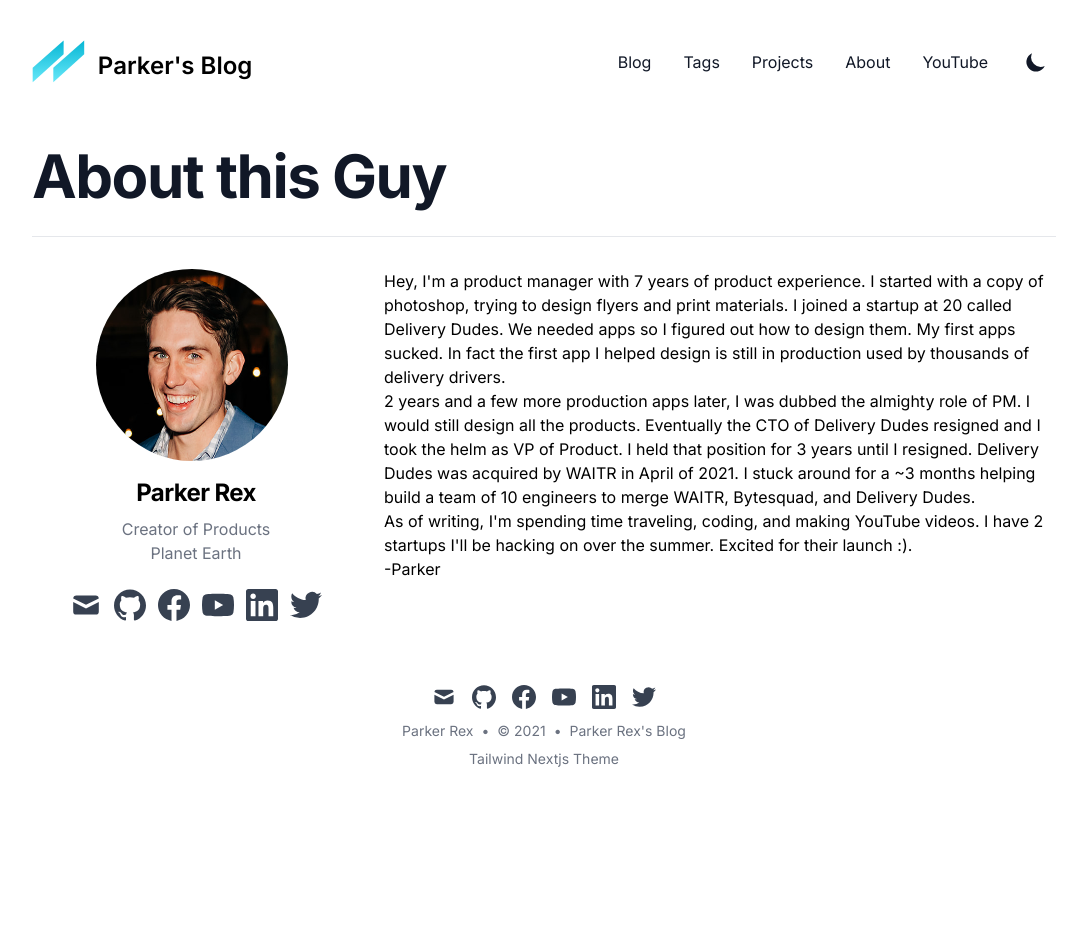
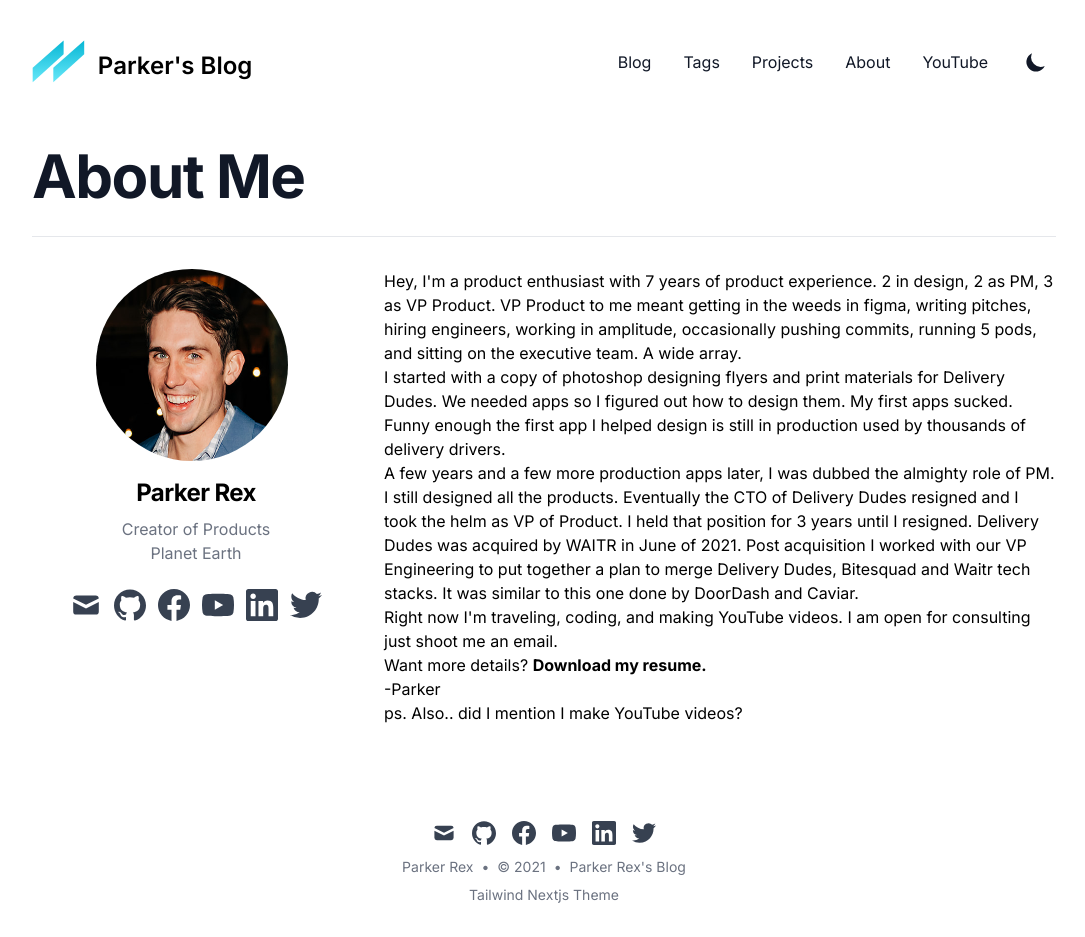
Before and after one commit to ParkerRex/product-blog, a Next.js app: page /about in a window 1280 px wide. Shown: the whole page, without its empty margins (96-1181 px from the left). Before the commit the page ends 801 px from the top, so only its background shows below. Built offline with nearby package versions, Linux system fonts and the light colour scheme; what @tailwindcss/typography would draw is missing.

Commit message:
added resume and updated about section

```diff
--- a/pages/about.js
+++ b/pages/about.js
@@ -13,7 +13,7 @@ export default function About() {
       <div className="divide-y">
         <div className="pt-6 pb-8 space-y-2 md:space-y-5">
           <h1 className="text-3xl font-extrabold leading-9 tracking-tight text-gray-900 dark:text-gray-100 sm:text-4xl sm:leading-10 md:text-6xl md:leading-14">
-            About this Guy
+            About Me
           </h1>
         </div>
         <div className="items-start space-y-2 xl:grid xl:grid-cols-3 xl:gap-x-8 xl:space-y-0">
@@ -35,20 +35,28 @@ export default function About() {
           </div>
           <div className="pt-8 pb-8 prose dark:prose-dark max-w-none xl:col-span-2">
             <p>
-              Hey, I'm a product manager with 7 years of product experience. I started with a copy of photoshop,
-              trying to design flyers and print materials. I joined a startup at 20 called Delivery Dudes.
-              We needed apps so I figured out how to design them. My first apps sucked. In fact the first app I helped design is still in production used by thousands of delivery drivers.
+              Hey, I'm a product enthusiast with 7 years of product experience. 2 in design, 2 as PM, 3 as VP Product. VP Product to me meant getting in the weeds in <a href='https://figma.com'>figma,</a> writing <a href='https://basecamp.com/shapeup/1.5-chapter-06'>pitches,</a> hiring engineers, working in <a href='https://amplitude.com'>amplitude,</a> occasionally pushing commits, running 5 pods, and sitting on the executive team. A wide array.
             </p>
             <p>
-              2 years and a few more production apps later, I was dubbed the almighty role of PM. I would still design all the products.
+            <p>
+              I started with a copy of photoshop
+              designing flyers and print materials for Delivery Dudes.
+              We needed apps so I figured out how to design them. My first apps sucked. Funny enough the first app I helped design is still in production used by thousands of delivery drivers.
+            </p>
+              A few years and a few more production apps later, I was dubbed the almighty role of PM. I still designed all the products.
               Eventually the CTO of Delivery Dudes resigned and I took the helm as VP of Product. I held that position for 3 years until I resigned.
-              Delivery Dudes was acquired by WAITR in April of 2021. I stuck around for a ~3 months helping build a team of 10 engineers to merge WAITR, Bytesquad, and Delivery Dudes.
+              Delivery Dudes was acquired by WAITR in June of 2021. Post acquisition I worked with our <a href='https://kaylegishen.com'>VP Engineering</a> to put together a plan to merge Delivery Dudes, Bitesquad and Waitr tech stacks. It was similar to <a href='https://doordash.engineering/2020/09/29/caviar-web-experience-react-components/'>this one done by DoorDash and Caviar.</a>
             </p>
             <p>
-              As of writing, I'm spending time traveling, coding, and making YouTube videos.
-              I have 2 startups I'll be hacking on over the summer. Excited for their launch :).
+              Right now I'm traveling, coding, and making YouTube videos. I am open for consulting just <a href="mailto:me@parkerrex.com?subject=Hey Parker, I saw your site and...">shoot me an email.</a>
+              <p>
+              Want more details? <a href='/static/images/Parker-Rex-Resume.pdf' download><b>Download my resume.</b></a>
+              </p>
               <p>
                 -Parker
+              </p>
+              <p>
+                ps. Also.. did I mention <a href='https://www.youtube.com/channel/UCcuaQecz84wTuxKzr1Yxi4Q'>I make YouTube videos?</a>
               </p>
             </p>
           </div>
```
Also changed, not shown: 1 other file (tests, documents, lock files or other folders).
